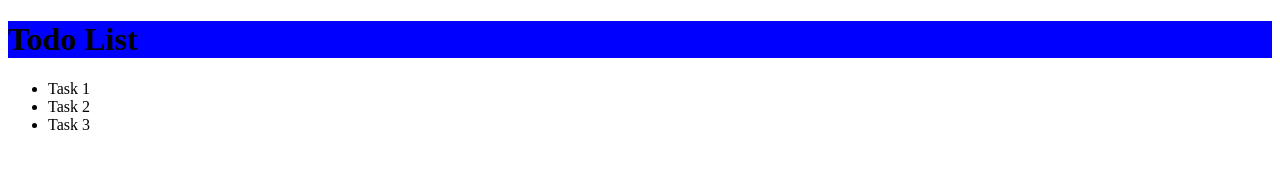
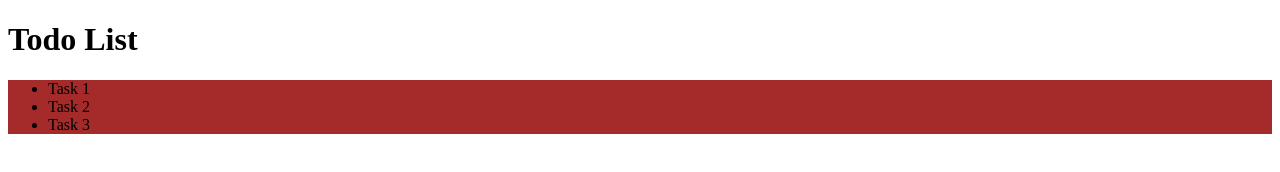
Before and after one commit to AsafMaman/Project1, a plain HTML site: page index.html in a window 1280 px wide. Drawn offline with Linux system fonts and the light colour scheme.

Commit message:
add style to list

```diff
--- a/style.css
+++ b/style.css
@@ -1,3 +1,7 @@
 h1{
-    background-color: blue;
+    border: green;
 }
+
+ul{
+    background-color: brown;
+}
```
